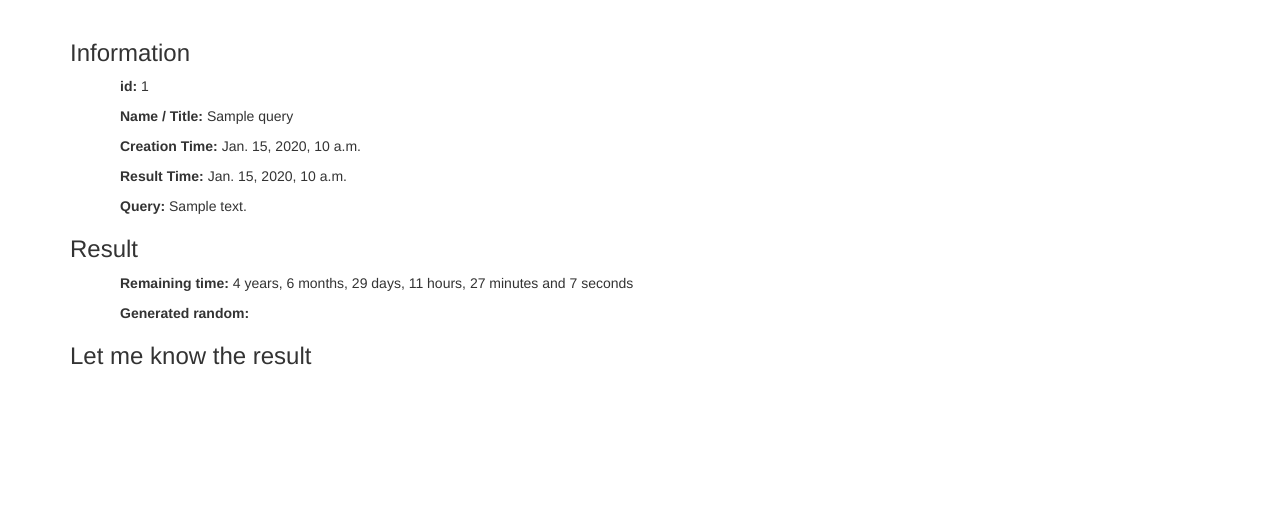
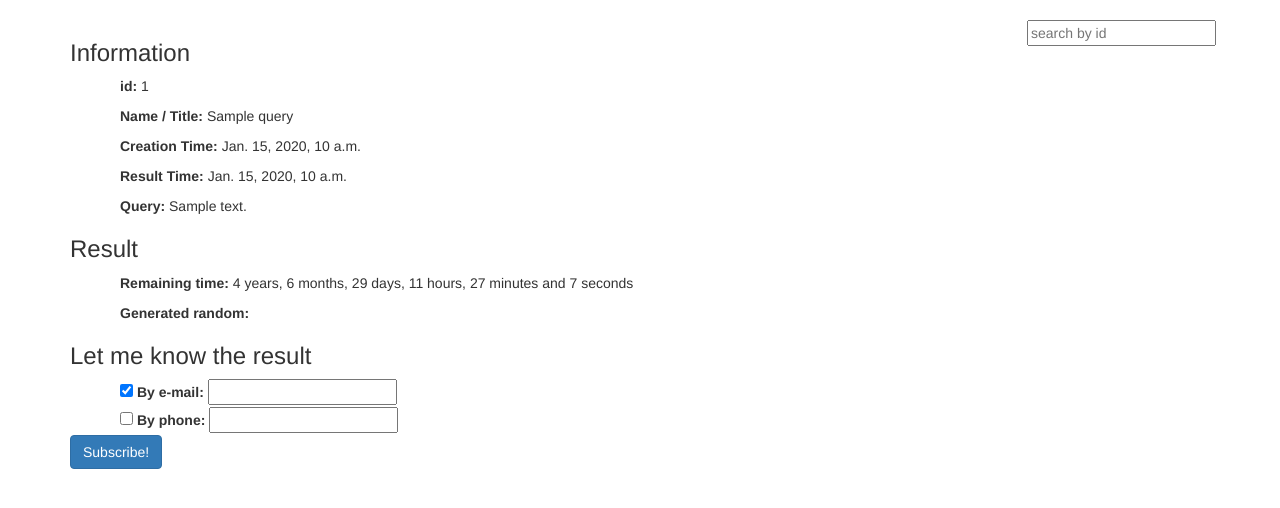
Before and after one commit to madomdy/django_random, a Django app: a page that uses randomizer/templates/randomizer/detail.html in a window 1280 px wide. Shown: the part 50-558 px from the top of the page. Run offline with Django 3.2, Linux system fonts and the light colour scheme; tables that the repository leaves empty hold one stand-in row (values such as "Sample post"); some libraries are stand-ins or nearby versions.

Commit message:
search by id

```diff
--- a/practice/urls.py
+++ b/practice/urls.py
@@ -6,8 +6,9 @@
     # url(r'^$', 'practice.views.home', name='home'),
     # url(r'^blog/', include('blog.urls')),
     url(r'^$', include('randomizer.urls', namespace = "randomizer")),
+    url(r'index.html', include('randomizer.urls', namespace = "randomizer")),
     url(r'^randomizer/', include('randomizer.urls', namespace = "randomizer")),
     url(r'^admin/', include(admin.site.urls)),
     url(r'^id', include('randomizer.urls', namespace = "randomizer")),
-    url(r'^db', include('randomizer.urls', namespace = "randomizer"))
+    url(r'^db', include('randomizer.urls', namespace = "randomizer")),
 )
--- a/randomizer/templates/randomizer/detail.html
+++ b/randomizer/templates/randomizer/detail.html
@@ -15,7 +15,7 @@
       <p> <strong>Creation Time:</strong> {{ object.creation_time }} </p>
       <p> <strong>Result Time:</strong> {{ object.result_time }} </p>
         {% if object.query_type == 's' %}
-          <p> <strong>Query: string from</strong> <p>
+          <p> <strong>Query:</strong> string from <p>
           <textarea name="string_form" cols="60" rows="5" id="string_form" maxlength="1900" readonly>{{ object.query_text }}
           </textarea></p>
           </p>
@@ -30,6 +30,18 @@
     </div>
 
     <p><h3> Let me know the result </h3></p>
+    <form onsubmit="">
+      <div class="query_params">
+        <input type="checkbox" name="subscribe" id="email" checked="true">
+        <label for="subscribe"> <strong>By e-mail:</strong> </label>
+        <input type="text" name="email"/>
+        <br/>
+        <input type="checkbox" name="subscribe" id="phone">
+        <label for="subscribe"> <strong>By phone:</strong> </label>
+        <input type="text" name="phone"/>
+      </div>
+      <button class="btn btn-primary" type="submit">Subscribe!</button>
+    </form>
 </div>
 
 </body>
@@ -41,9 +53,10 @@
 <script>
   var targetDate = parse_result_date(String({{ object.result_time.year }}), String({{ object.result_time.month }}),
     String({{ object.result_time.day }}), String({{ object.result_time.hour }}), String({{ object.result_time.minute }}));
+
   var clock = document.getElementById("countdown_holder");
   var generated_random = "{{ object.result }}";
-  //alert(String(generated_random));
+  //alert(generated_random);
   if (targetDate >= new Date()) {
     clock.innerHTML = countdown(targetDate).toString();
   } else {
--- a/randomizer/templates/randomizer/header.html
+++ b/randomizer/templates/randomizer/header.html
@@ -1,7 +1,20 @@
+
 <div class="navbar" style="padding-left: 20%; padding-right: 20%;">
-  <ul class="nav nav-justified">
-    <li><a href="index.html" data-toggle="collapse" data-target="#one">create query</a></li>
-    <li><a href="#" data-toggle="collapse" data-target="#two">database</a></li>
-    <li><a href="#" data-toggle="collapse" data-target="#three">learn more</a></li>
-  </ul>
+	<ul class="nav nav-justified">
+		<li><a href="index.html" data-toggle="collapse" data-target="#one">create query</a></li>
+		<li><a href="#" data-toggle="collapse" data-target="#two">database</a></li>
+		<li><a href="#" data-toggle="collapse" data-target="#three">learn more</a></li>
+	</ul>
 </div>
+<div class="pull-right" style="padding-left: 5%; padding-right: 5%;">
+	<form>
+		<input name="id_search" id="id_search" type="number" placeholder="search by id" onkeydown="if (event.keyCode == 13) { show_id(); return false; }"/>
+	</form>
+</div>
+
+<script>
+	function show_id() {
+		to_id = document.getElementById("id_search").value;
+		window.location.replace("id" + to_id);
+	}
+</script>
--- a/randomizer/templates/randomizer/index.html
+++ b/randomizer/templates/randomizer/index.html
@@ -53,8 +53,7 @@
 			</p>
 			<p>
 				Generation time:
-				<input type="radio" name="radio_generation_time" value="now" checked="true" onchange="change_time_mode(false)"
-				id="radio_now"/>
+				<input type="radio" name="radio_generation_time" value="now" checked="true" onchange="change_time_mode(false)" id="radio_now"/>
 				<label for="radio_now"> now </label>
 				<input type="radio" name="radio_generation_time" value="later" onchange="change_time_mode(true)" id="radio_later"/>
 				<label for="radio_later"> later </label>
--- a/randomizer/urls.py
+++ b/randomizer/urls.py
@@ -4,6 +4,7 @@
 
 urlpatterns = [
         url(r'^$', views.index, name = 'index'),
+
         url(r'(?P<query_id>[0-9]+)', views.show_query, name = 'show_query'),
         url(r'new_query', views.new_query, name = 'new_query')
         # url(r'^$', views.index, name = 'index'),
--- a/randomizer/views.py
+++ b/randomizer/views.py
@@ -33,7 +33,7 @@
         queryText = "integer from " + str(fromNumber) + " to " + str(toNumber)
     elif typeChoice == 's':
         stringForm = request.POST.get('string_form')
-        resultQuery = Query.implement_random(typeChoice, stringForm)
+        resultQuery = Query.implement_random(typeChoice, stringForm).strip()
         queryText = "\n".join(stringForm.split('\n'))
     elif typeChoice == 'r':
         fromNumber, toNumber, accur = (float(request.POST.get('real_from_number')),
```
Also changed, not shown: 3 other files.
